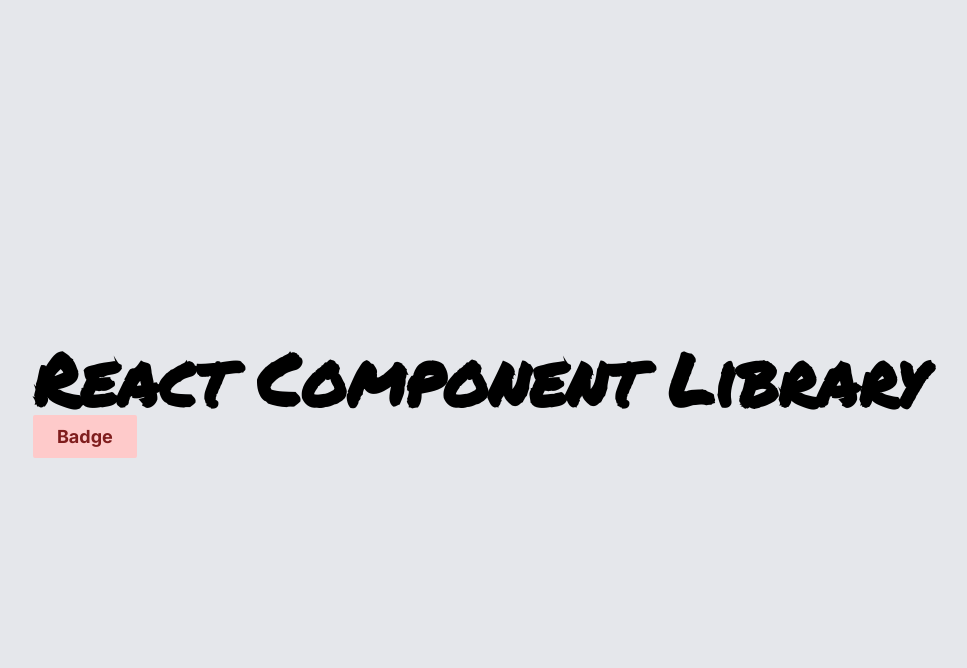
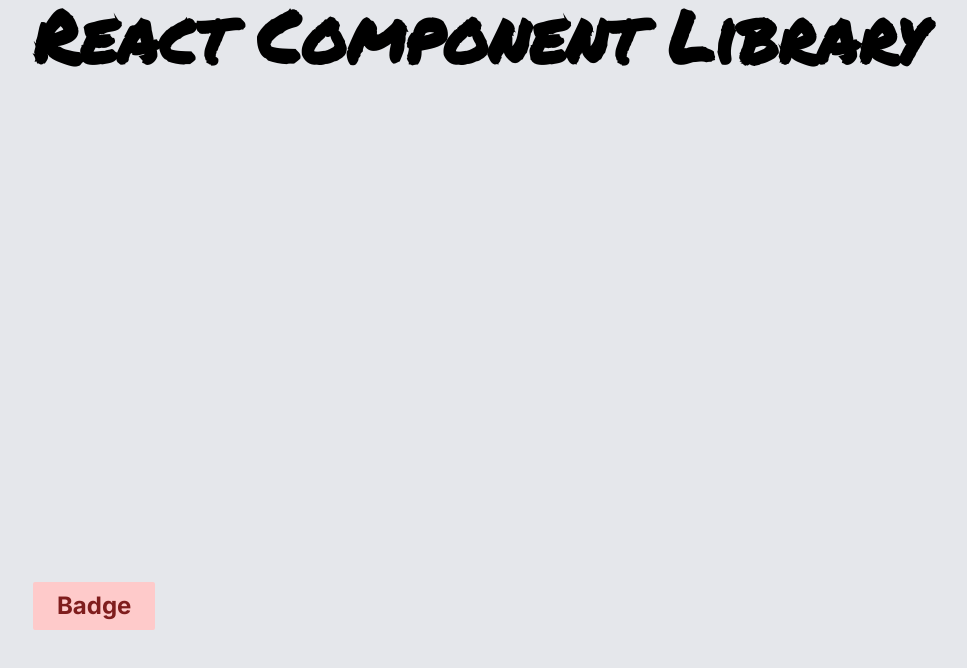
Before and after one commit to XenoMee/react-component-library, a React (Vite) app: page / in a window 1280 px wide. Shown: the top 668 px of the page, without its empty margins (161-1128 px from the left). Built offline with nearby package versions, Linux system fonts and the light colour scheme.

Commit message:
remove font size class from the badge class

```diff
--- a/src/App.tsx
+++ b/src/App.tsx
@@ -3,7 +3,7 @@
 
 const App = () => {
   return (
-    <main className='min-h-svh grid place-content-center'>
+    <main className='min-h-svh grid justify-center'>
       <h1 className='h1'>React Component Library</h1>
       <div className='flex gap-4 items-center'>
         <Badge shape='square' color='red'>
--- a/tailwind.config.js
+++ b/tailwind.config.js
@@ -23,7 +23,7 @@
           },
 
           '.badge': {
-            '@apply py-2 px-6 text-lg font-bold leading-[1.5]': {},
+            '@apply py-2 px-6 font-bold': {},
           },
         }),
         addUtilities({});
```
